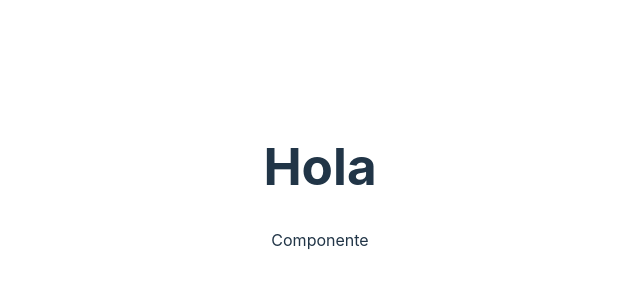
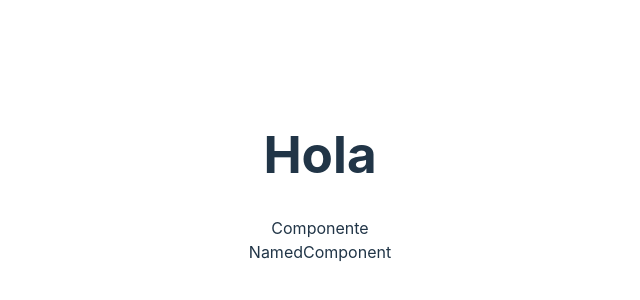
Before and after one commit to raultm/00-react, a React (Vite) app: page / in a window 1280 px wide. Shown: the part 222-522 px from the top of the page, without its empty margins (320-960 px from the left). Built offline with nearby package versions, Linux system fonts and the light colour scheme.

Commit message:
NamedComponent

```diff
--- a/src/App.jsx
+++ b/src/App.jsx
@@ -1,6 +1,7 @@
 import { useState } from 'react'
 import './App.css'
 import Componente from './Componente'
+import { NamedComponent } from './NamedComponent'
 
 function App() {
   const [count, setCount] = useState(0)
@@ -8,7 +9,8 @@ function App() {
   return (
     <>
       <h1>Hola</h1>
-      <Componente></Componente>
+      <Componente />
+      <NamedComponent />
     </>
   )
 }
--- /dev/null
+++ b/src/NamedComponent.jsx
@@ -0,0 +1,6 @@
+
+export const NamedComponent = () => {
+  return (
+    <div>NamedComponent</div>
+  )
+}
```
